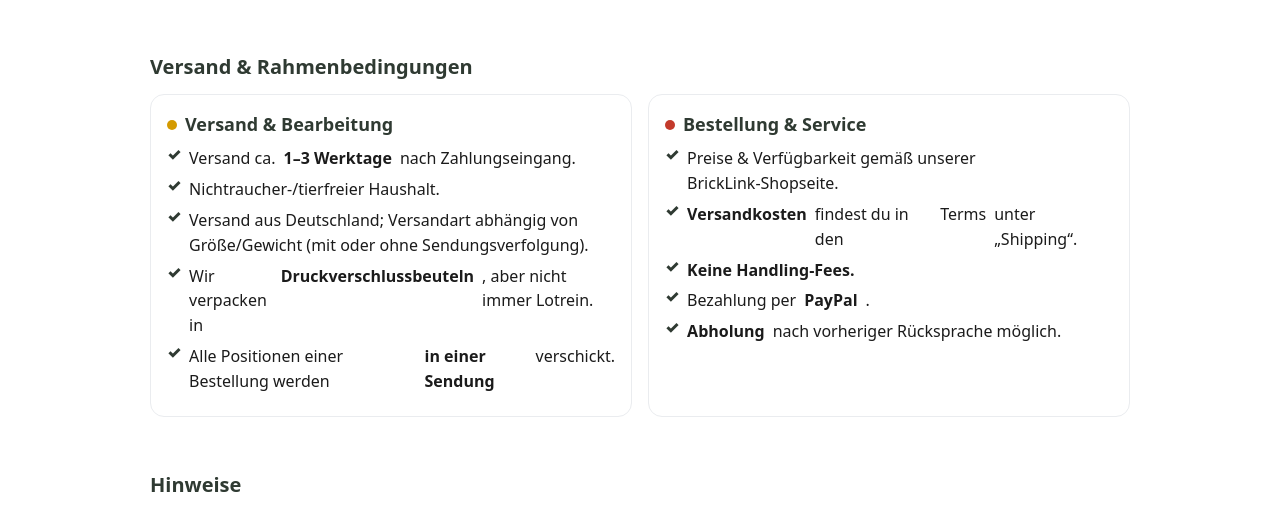
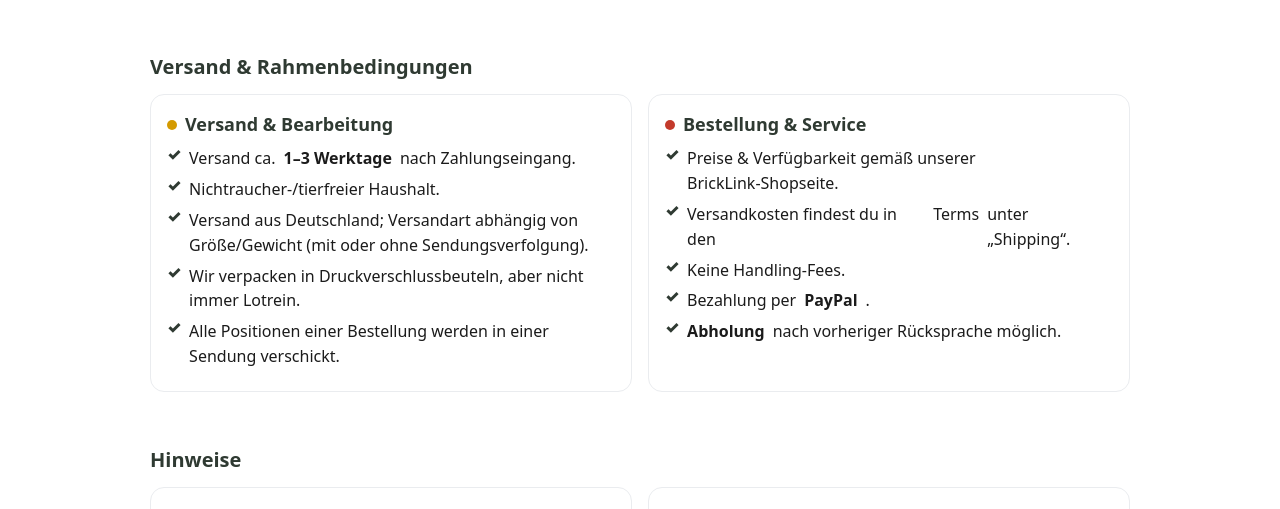
Before and after one commit to bricksunchained/BricksUnchained.github.io, a plain HTML site: page index.html in a window 1280 px wide. Shown: the part 215-724 px from the top of the page. Drawn offline with Linux system fonts and the light colour scheme.

Commit message:
Update index.html

```diff
--- a/index.html
+++ b/index.html
@@ -91,16 +91,16 @@
             <li><span class="check">✓</span> Versand ca. <strong>1–3 Werktage</strong> nach Zahlungseingang.</li>
             <li><span class="check">✓</span> Nichtraucher-/tierfreier Haushalt.</li>
             <li><span class="check">✓</span> Versand aus Deutschland; Versandart abhängig von Größe/Gewicht (mit oder ohne Sendungsverfolgung).</li>
-            <li><span class="check">✓</span> Wir verpacken in <strong>Druckverschlussbeuteln</strong>, aber nicht immer Lotrein.</li>
-            <li><span class="check">✓</span> Alle Positionen einer Bestellung werden <strong>in einer Sendung</strong> verschickt.</li>
+            <li><span class="check">✓</span> Wir verpacken in Druckverschlussbeuteln, aber nicht immer Lotrein.</li>
+            <li><span class="check">✓</span> Alle Positionen einer Bestellung werden in einer Sendung verschickt.</li>
           </ul>
         </article>
         <article class="card" aria-labelledby="order-title">
           <h3 id="order-title"><span class="dot red"></span>Bestellung & Service</h3>
           <ul class="list">
             <li><span class="check">✓</span> Preise & Verfügbarkeit gemäß unserer BrickLink‑Shopseite.</li>
-            <li><span class="check">✓</span> <strong>Versandkosten</strong> findest du in den <a href="https://store.bricklink.com/MoHawk87#/terms" target="_blank" rel="noopener">Terms</a> unter „Shipping“.</li>
-            <li><span class="check">✓</span> <strong>Keine Handling‑Fees.</strong></li>
+            <li><span class="check">✓</span> Versandkosten findest du in den <a href="https://store.bricklink.com/MoHawk87#/terms" target="_blank" rel="noopener">Terms</a> unter „Shipping“.</li>
+            <li><span class="check">✓</span> Keine Handling‑Fees.</li>
             <li><span class="check">✓</span> Bezahlung per <strong>PayPal</strong>.</li>
             <li><span class="check">✓</span> <strong>Abholung</strong> nach vorheriger Rücksprache möglich.</li>
           </ul>
```
